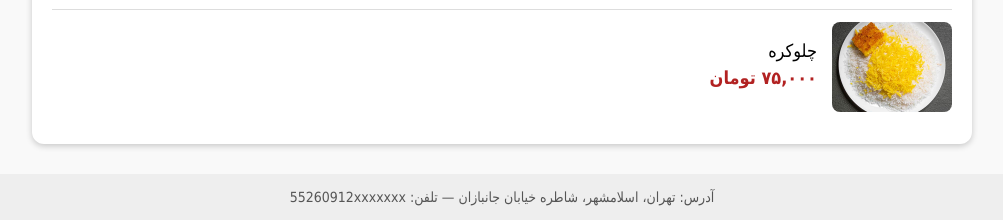
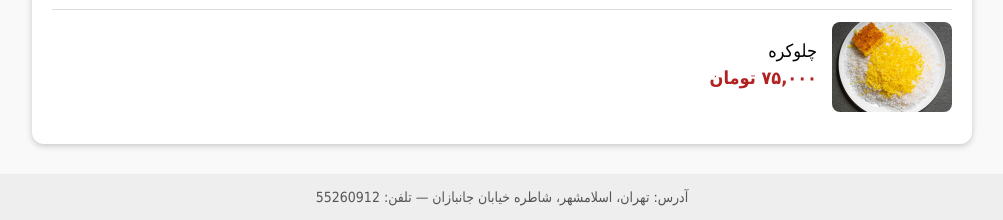
Before and after one commit to imsinz/restaurant-menu, a plain HTML site: page index.html in a window 1280 px wide. Shown: the part 1749-1969 px from the top of the page, without its empty margins (138-1141 px from the left). Drawn offline with Linux system fonts and the light colour scheme; files whose address does not match are found by name.

Commit message:
Update index.html

```diff
--- a/index.html
+++ b/index.html
@@ -147,7 +147,7 @@
 </div>
 
 <footer>
-  آدرس: تهران، اسلامشهر، شاطره خیابان جانبازان — تلفن: 55260912xxxxxxx
+  آدرس: تهران، اسلامشهر، شاطره خیابان جانبازان — تلفن: 55260912
 </footer>
 
 </body>
```
